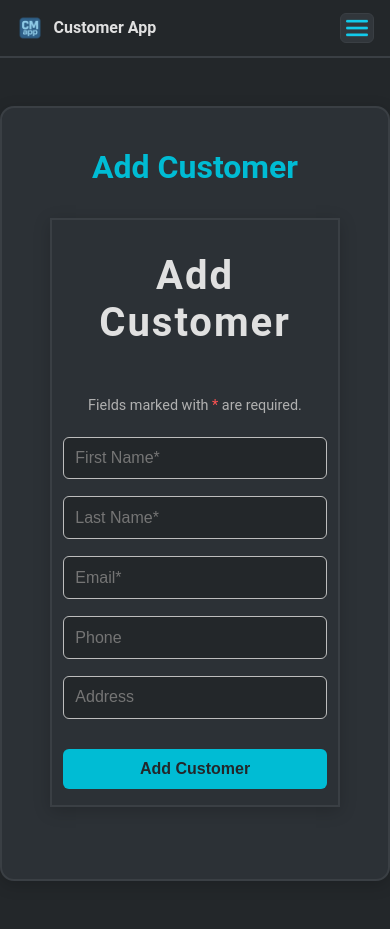
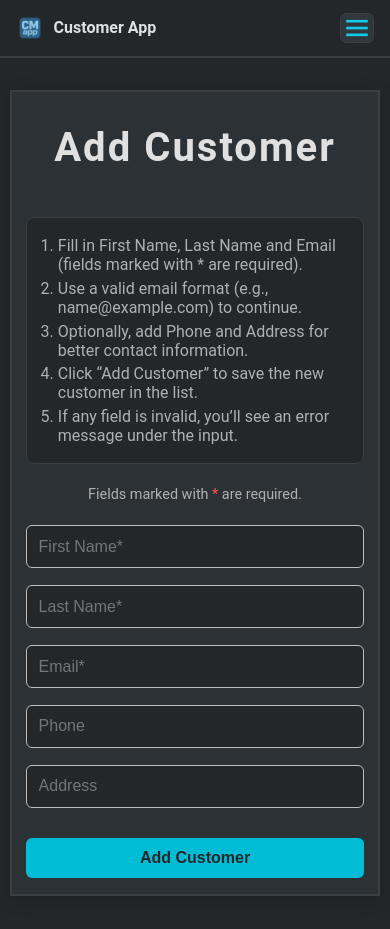
Before and after one commit to FacundoBerthet/customer_management_app, a React (Vite) app in the folder frontend/: page /add in a window 390 px wide. Built offline with nearby package versions, Linux system fonts and the light colour scheme.

Commit message:
add tutorial to CustomerForm

```diff
--- a/frontend/src/AddCustomer.jsx
+++ b/frontend/src/AddCustomer.jsx
@@ -2,10 +2,19 @@
 import CustomerForm from './CustomerForm';
 
 function AddCustomer({ onAddCustomer }) {
+    const tutorial = (
+        <ol className="customer-form-tutorial">
+            <li>Fill in First Name, Last Name and Email (fields marked with * are required).</li>
+            <li>Use a valid email format (e.g., name@example.com) to continue.</li>
+            <li>Optionally, add Phone and Address for better contact information.</li>
+            <li>Click “Add Customer” to save the new customer in the list.</li>
+            <li>If any field is invalid, you’ll see an error message under the input.</li>
+        </ol>
+    );
+
     return (
         <div className="add-customer-page">
-            <h1>Add Customer</h1>
-            <CustomerForm onAddCustomer={onAddCustomer} />
+            <CustomerForm onAddCustomer={onAddCustomer} tutorial={tutorial} />
         </div>
     );
 }
--- a/frontend/src/App.css
+++ b/frontend/src/App.css
@@ -124,20 +124,22 @@ body {
 /* ============================================================ */
 /* ----------------- ADD CUSTOMER PAGE ------------------------ */
 /* ============================================================ */
-.add-customer-page {
-  max-width: 700px;
-  margin: 3rem auto;
-  background: #2c3136;
-  border-radius: 14px;
-  box-shadow: 0 4px 16px rgba(0,0,0,0.18);
-  border: 2px solid #3a3f44;
-  padding: 2.5rem;
-  color: #e0e0e0;
+/* --------------- FORM-TUTORIAL ------------------------------ */
+.customer-form-help {
+  margin: 0.2rem 0 1rem 0;
+  padding: 0.8rem 1rem;
+  background: #23272a;
+  border: 1px solid #3a3f44;
+  border-radius: 8px;
+  color: #b0b0b0;
+  text-align: left;
 }
-.add-customer-page h1 {
-  color: #00bcd4;
-  font-size: 2rem;
-  margin-bottom: 1.2rem;
+.customer-form-tutorial {
+  margin: 0.2rem 0 0 1rem;
+  padding-left: 1rem;
+}
+.customer-form-tutorial li {
+  margin: 0.3rem 0;
 }
 /* -------------------- ADD FORM ----------------------------- */
 .add-form-container{
@@ -252,6 +254,24 @@ body {
 }
 /* ---------- MEDIA QUERIES ----------------------------- */
 @media (max-width: 576px) {
+  /* --------------- FORM-TUTORIAL ------------------------------ */
+  .customer-form-help {
+    width: 92%;
+    margin: 0.2rem auto;
+    padding: 0.8rem 0.3rem;
+    background: #23272a;
+    border: 1px solid #3a3f44;
+    border-radius: 8px;
+    color: #b0b0b0;
+    text-align: left;
+  }
+  .customer-form-tutorial {
+    margin: 0.2rem 0 0 1rem;
+    padding-left: 0.6rem;
+  }
+  .customer-form-tutorial li {
+    margin: 0.3rem 0;
+  }
   /* ------ ADD FORM ------ */
   .customer-form {
     width: 95%;
--- a/frontend/src/CustomerForm.jsx
+++ b/frontend/src/CustomerForm.jsx
@@ -1,7 +1,7 @@
 import { useState } from 'react';
 
 //Componente que permite agregar un nuevo cliente
-function CustomerForm({ onAddCustomer }) {
+function CustomerForm({ onAddCustomer, tutorial }) {
     // Estado para los campos del formulario
     const [form, setForm] = useState({
         firstName: '',
@@ -55,6 +55,12 @@ function CustomerForm({ onAddCustomer }) {
     return (
         <form className="customer-form" onSubmit={handleSubmit}>
             <h2 className="customer-form-title">Add Customer</h2>
+            {/* Tutorial debajo del título (opcional) */}
+            {tutorial && (
+                <div className="customer-form-help">
+                    {tutorial}
+                </div>
+            )}
             {/* Info about required fields */}
             <div className="customer-form-required-info">Fields marked with <span className="customer-form-required">*</span> are required.</div>
             {/* First Name (required) */}
```
